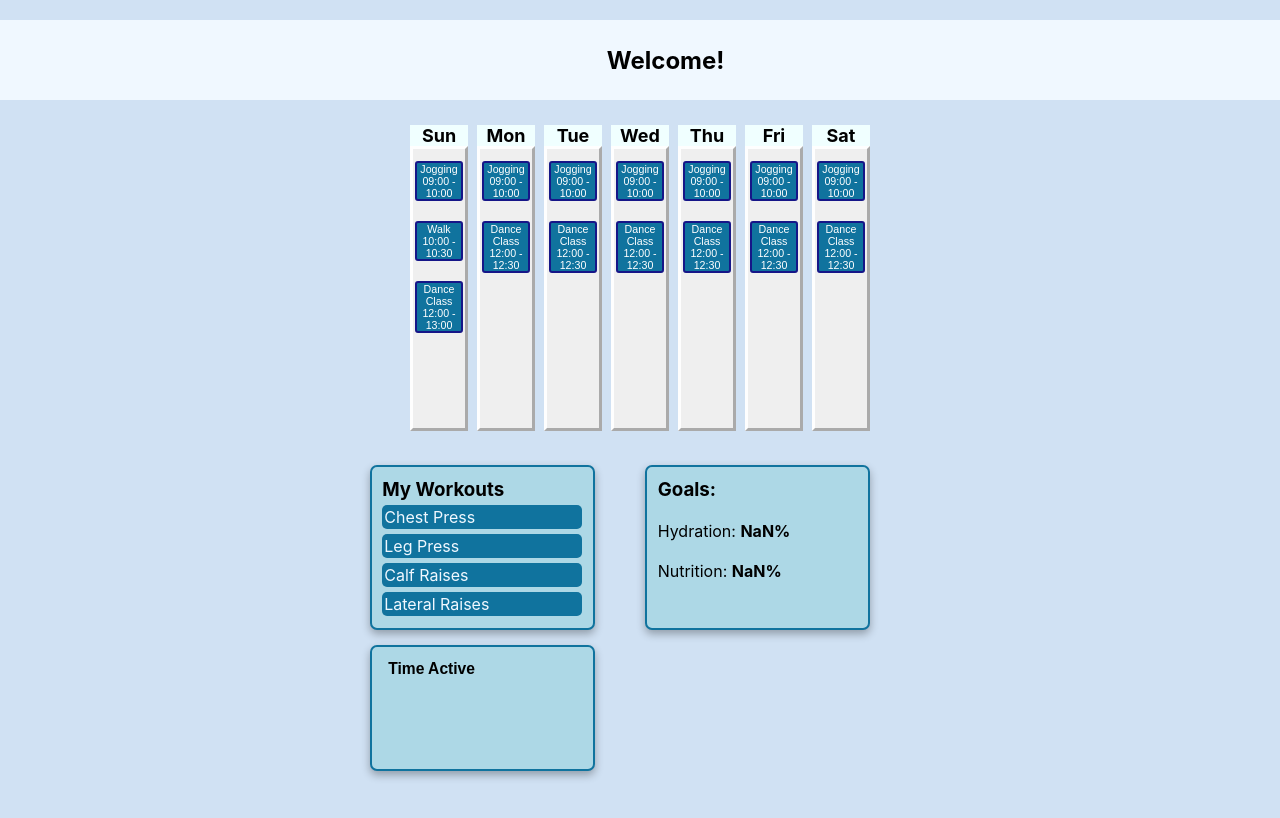
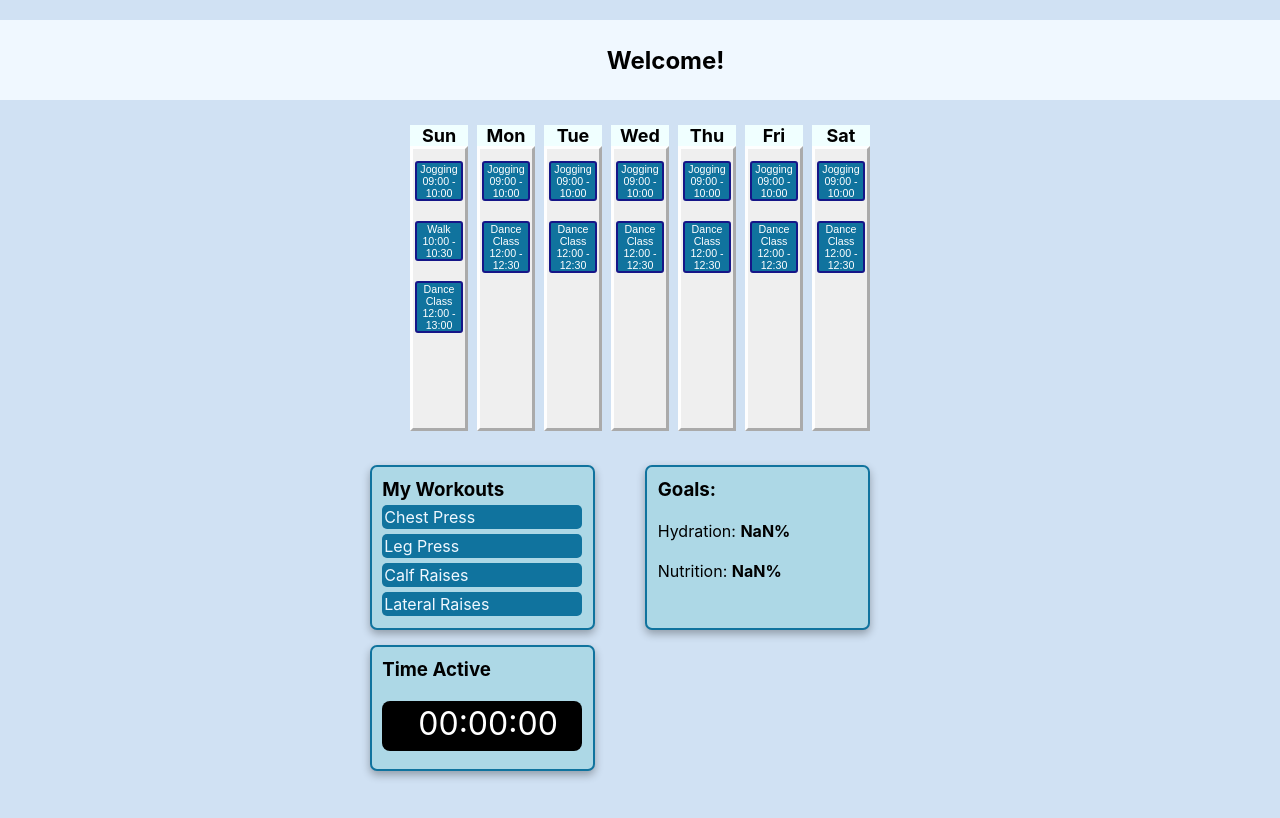
Before and after one commit to jarint/Fitness-Tracker, a React (Create React App) app: page / in a window 1280 px wide. Shown: the top 818 px of the page. Built offline with nearby package versions, Linux system fonts and the light colour scheme.

Commit message:
fewer changes to homepage

```diff
--- a/src/App.css
+++ b/src/App.css
@@ -248,3 +248,19 @@ p{
   margin: 0;
   padding: 0;
 }
+
+.tik{
+  display: flex;
+  align-items: center;
+  background-color: black;
+  color: white;
+  height: 50px;
+font-size: 2em;
+border-radius: 8px;
+}
+.t{
+  display: flex;
+  align-items: center;
+  margin-top: 15px;
+  padding: 18%;
+}
--- a/src/Homepage.js
+++ b/src/Homepage.js
@@ -70,9 +70,14 @@ export default function Home() {
           </Link>
 
           <div className="info2" id="time-active" onClick={handleTimeActiveClick}>
-            <button className="button" id="time-active">
-              <h3> Time Active </h3>
-            </button>
+
+            <h3> Time Active </h3>
+            <br />
+            <div className='tik'>
+              <div className='t'>00:00:00</div>
+            </div>
+
+
           </div>
 
         </div>
```
